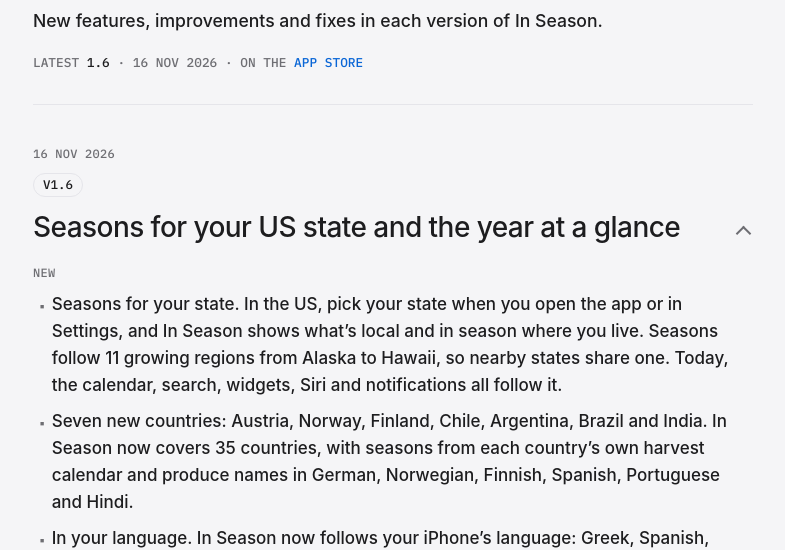
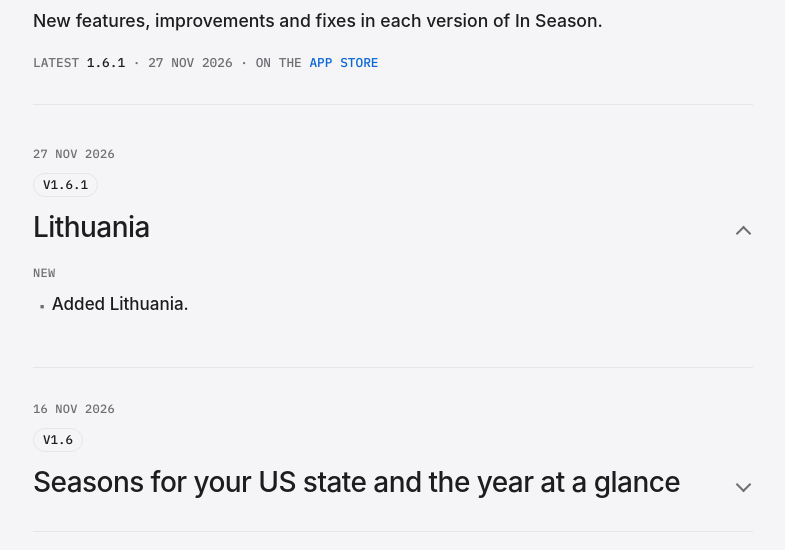
Before and after one commit to 98nh7yh6bg-create/app-pages, a plain HTML site: page inseason/changelog/index.html in a window 1280 px wide. Shown: the part 252-802 px from the top of the page, without its empty margins (247-1032 px from the left). Drawn offline with Linux system fonts and the light colour scheme; a web font is replaced by a local one.

Commit message:
In Season changelog: 1.6.1 adds Lithuania.
Co-Authored-By: Claude Opus 5.5 <noreply@anthropic.com>

```diff
--- a/inseason/changelog/index.html
+++ b/inseason/changelog/index.html
@@ -25,13 +25,25 @@
 <div class="page-hero">
 <h1>What’s New</h1>
 <p>New features, improvements and fixes in each version of In Season.</p>
-<p class="latest">Latest <strong>1.6</strong> · 16 Nov 2026 · On the <a href="https://apps.apple.com/app/id6744747939">App Store</a></p>
+<p class="latest">Latest <strong>1.6.1</strong> · 27 Nov 2026 · On the <a href="https://apps.apple.com/app/id6744747939">App Store</a></p>
 </div>
 
 <!-- Newest version first, open; the rest closed. Copy a <details> to add
      one, move "open" to it, and update "Latest" above. -->
 
 <details class="release" open>
+<summary>
+<time datetime="2026-11-27">27 Nov 2026</time>
+<p class="tags"><span class="version">1.6.1</span></p>
+<h2>Lithuania</h2>
+</summary>
+<h3>New</h3>
+<ul>
+<li>Added Lithuania.</li>
+</ul>
+</details>
+
+<details class="release">
 <summary>
 <time datetime="2026-11-16">16 Nov 2026</time>
 <p class="tags"><span class="version">1.6</span></p>
```
